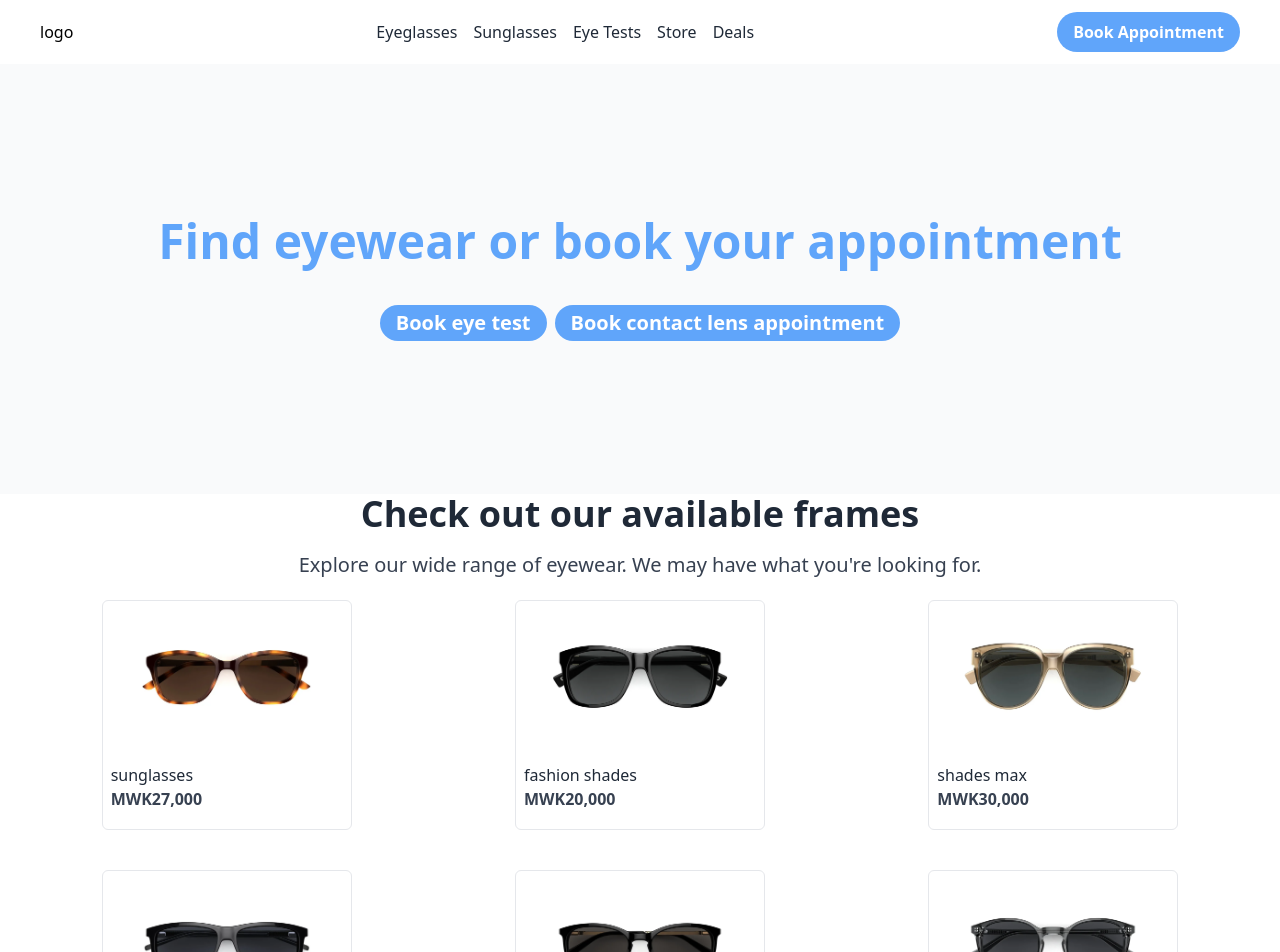
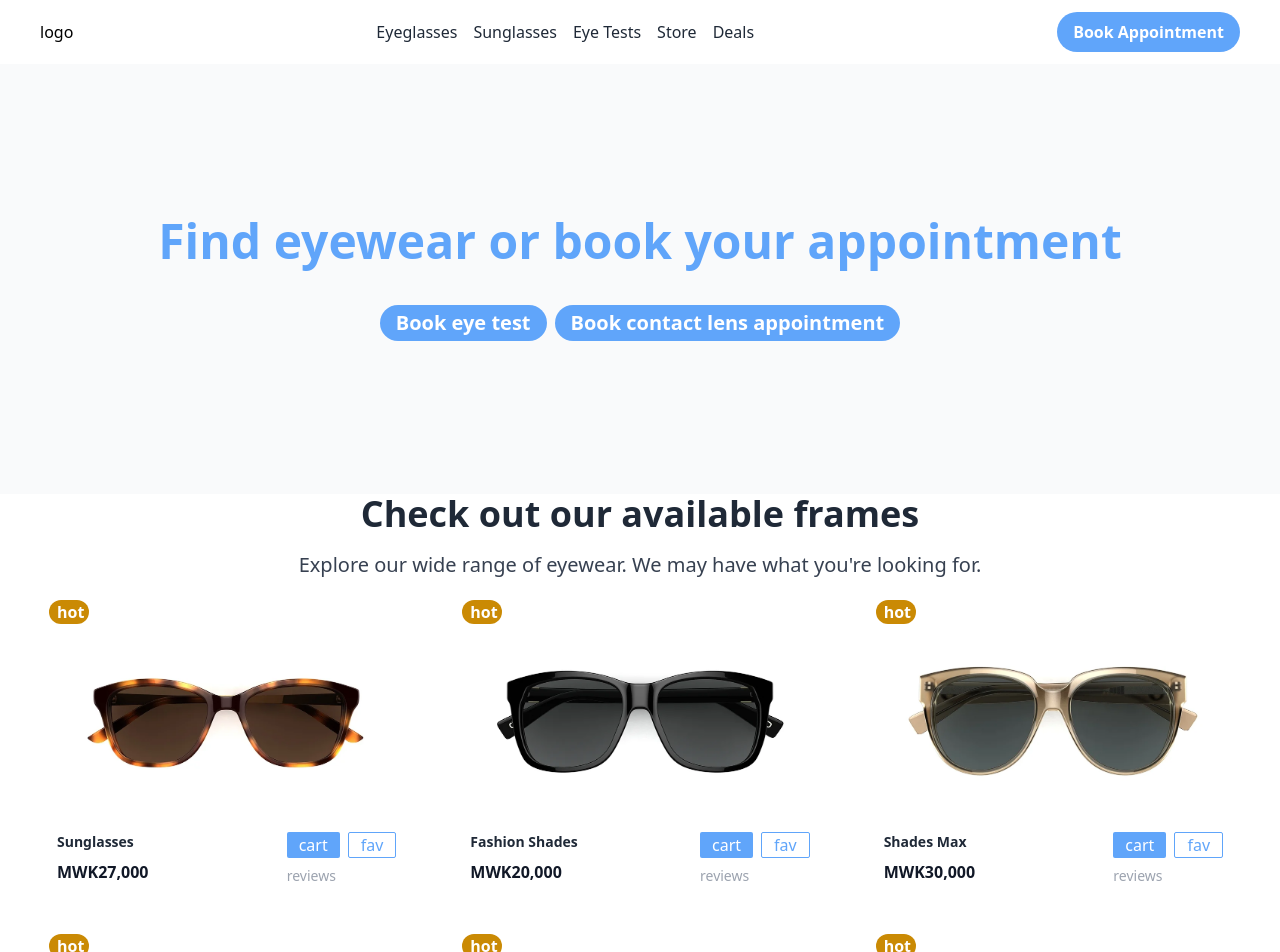
Before and after one commit to jesseemana/Eyewearz, a React (Vite) app: page / in a window 1280 px wide. Shown: the top 952 px of the page. Built offline with nearby package versions, Linux system fonts and the light colour scheme; data requests are answered from the project's data file.

Commit message:
REFACTOR: recreated card with new styles

```diff
--- a/src/components/ProductCard.tsx
+++ b/src/components/ProductCard.tsx
@@ -1,19 +1,31 @@
 import React from 'react'
 import { Link } from 'react-router-dom'
-import { GlassProps } from '../types'
+import { ProductProps } from '../types'
 
-const ProductCard = ({ item }:{ item: GlassProps }) => {
+const ProductCard = ({ item }:{ item: ProductProps }) => {
   return (
-    <Link
-      to={`/product/${item.id}`}
-      className='border rounded-md w-[250px] h-[230px] hover:shadow-lg hover:cursor-pointer hover:transition-all'
-    >
-      <img src={item.image} alt={item.name} className='p-4'/>
-      <div className='flex flex-col p-2'>
-        <p className='text-gray-800 font-normal'>{item.name}</p>
-        <p className='font-semibold text-gray-700'>{item.price}</p>
-      </div>
-    </Link>
+    <div className=''>
+      <p className='bg-yellow-600 w-10 rounded-full text-white px-2 font-semibold'>hot</p>
+      <Link
+        to={`/product/${item.id}`}
+        className='hover:transition-all mt-2'
+      >
+        <img src={item.image} alt={item.name} className='h-[200px]'/>
+        <div className='flex flex-row p-2 justify-between'>
+          <div className='flex flex-col gap-2'>
+            <p className='text-gray-800 capitalize font-semibold text-sm'>{item.name}</p>
+            <p className='font-bold text-gray-900'>{item.price}</p>
+          </div>
+          <div className='flex flex-col gap-2'>
+            <div className='flex gap-2'>
+              <button className='bg bg-blue-400 px-3 text-white rounded-sm'>cart</button>
+              <button className='border border-blue-400 px-3 text-blue-400 rounded-sm'>fav</button>
+            </div>
+            <p className='text text-gray-400 text-sm'>{item.reviews} reviews</p>
+          </div>
+        </div>
+      </Link>
+    </div>
   )
 }
 
```
